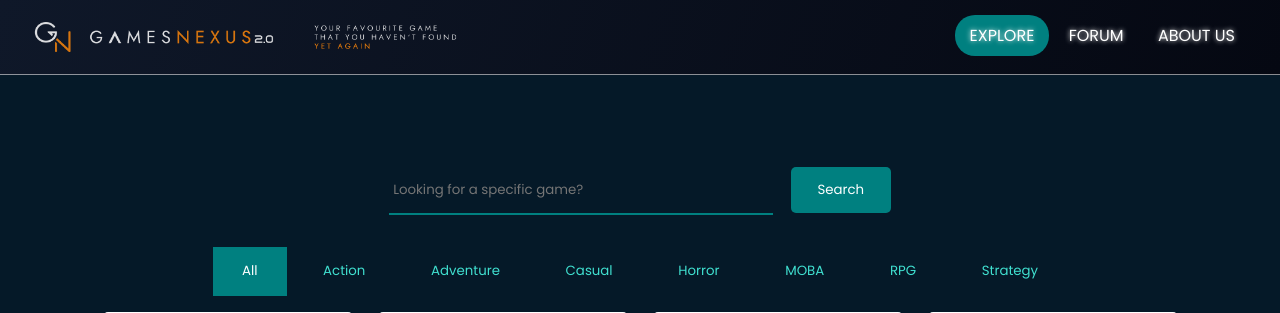
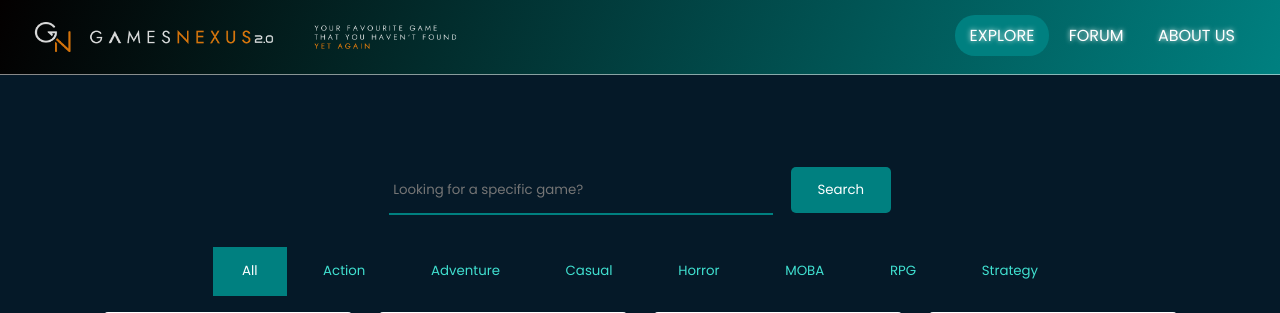
Before and after one commit to ell28/WebProg-Project, a PHP site: page /explore.php in a window 1280 px wide. Shown: the top 313 px of the page. Run offline with PHP 8.4, Linux system fonts and the light colour scheme; some libraries are stand-ins or nearby versions.

Commit message:
Change header color for explore page

```diff
--- a/css/explore.css
+++ b/css/explore.css
@@ -21,7 +21,7 @@ header {
   border-bottom: 1px solid #fff8;
   overflow: hidden;
   position: fixed;
-  background: linear-gradient(110deg, #0f1829, #050812);
+  background: linear-gradient(110deg, #030000, teal);
   z-index: 100;
 }
 
```
